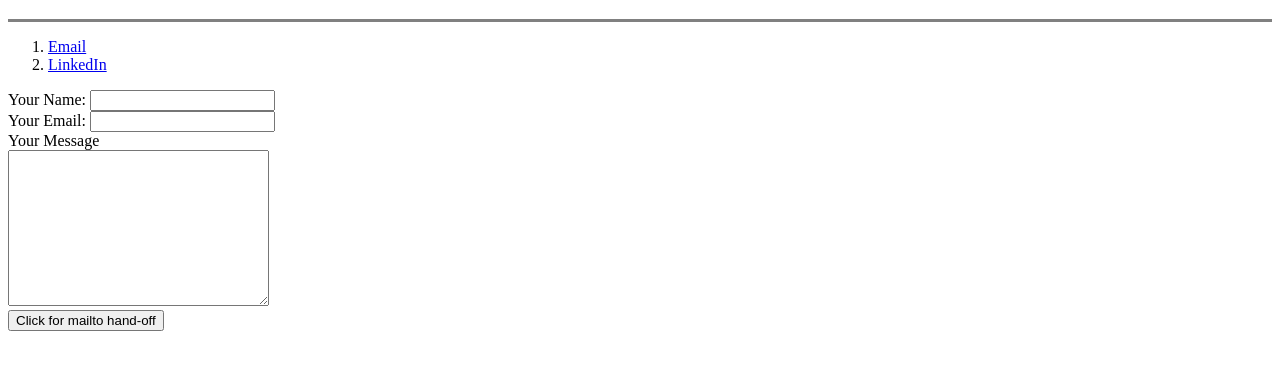
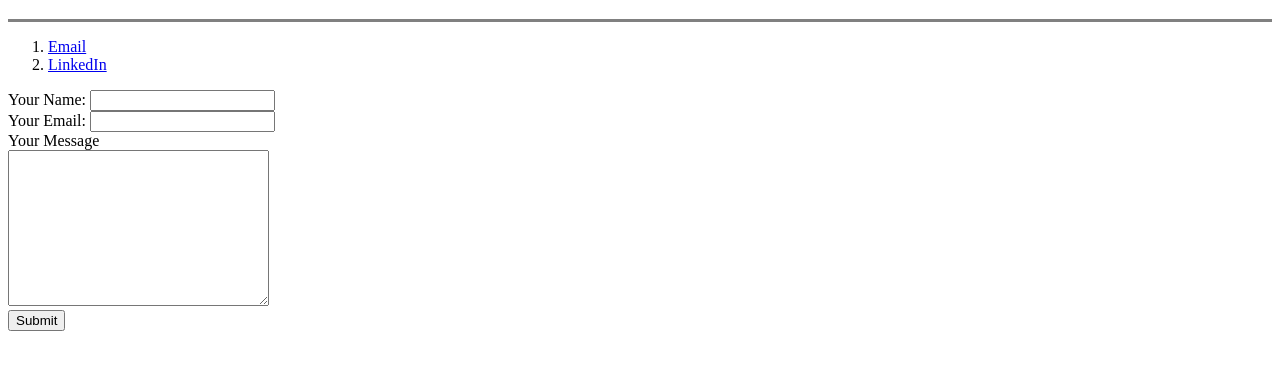
Before and after one commit to coby-sampson/cv, a plain HTML site: page contact-me.html in a window 1280 px wide. Shown: the part 61-430 px from the top of the page. Drawn offline with Linux system fonts and the light colour scheme.

Commit message:
Changed submit button text.

```diff
--- a/contact-me.html
+++ b/contact-me.html
@@ -21,7 +21,7 @@
         <input type="email" name="yourEmail" id=""><br>
         <label>Your Message</label><br>
         <textarea name="yourMessage" id="" cols="30" rows="10"></textarea><br>
-        <input type="submit" value="Click for mailto hand-off">
+        <input type="submit" value="Submit">
     </form>
 </body>
 </html>
```
